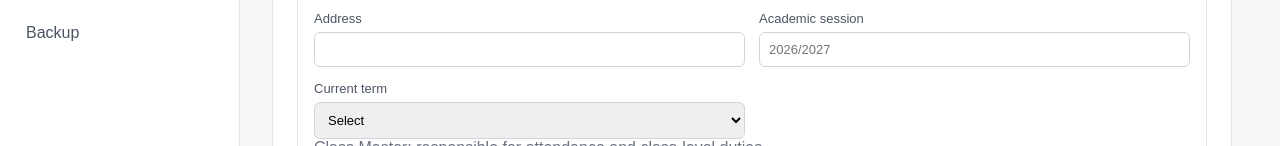
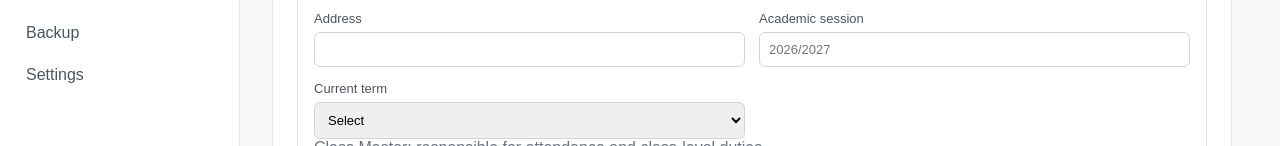
Before and after one commit to greenbasket-labs/skulgo-app, a website: page apps/admin/index.html in a window 1280 px wide. Shown: the part 446-592 px from the top of the page. Drawn offline with Linux system fonts and the light colour scheme.

Commit message:
Add Admin Settings sidebar item

```diff
--- a/apps/admin/index.html
+++ b/apps/admin/index.html
@@ -26,6 +26,7 @@
         <button class="nav-item" data-section="results">Results</button>
         <button class="nav-item" data-section="report-card">Report Card</button>
         <button class="nav-item" data-section="transfer">Backup</button>
+        <button class="nav-item" data-section="settings">Settings</button>
       </nav>
     </aside>
     <main class="content">
```
